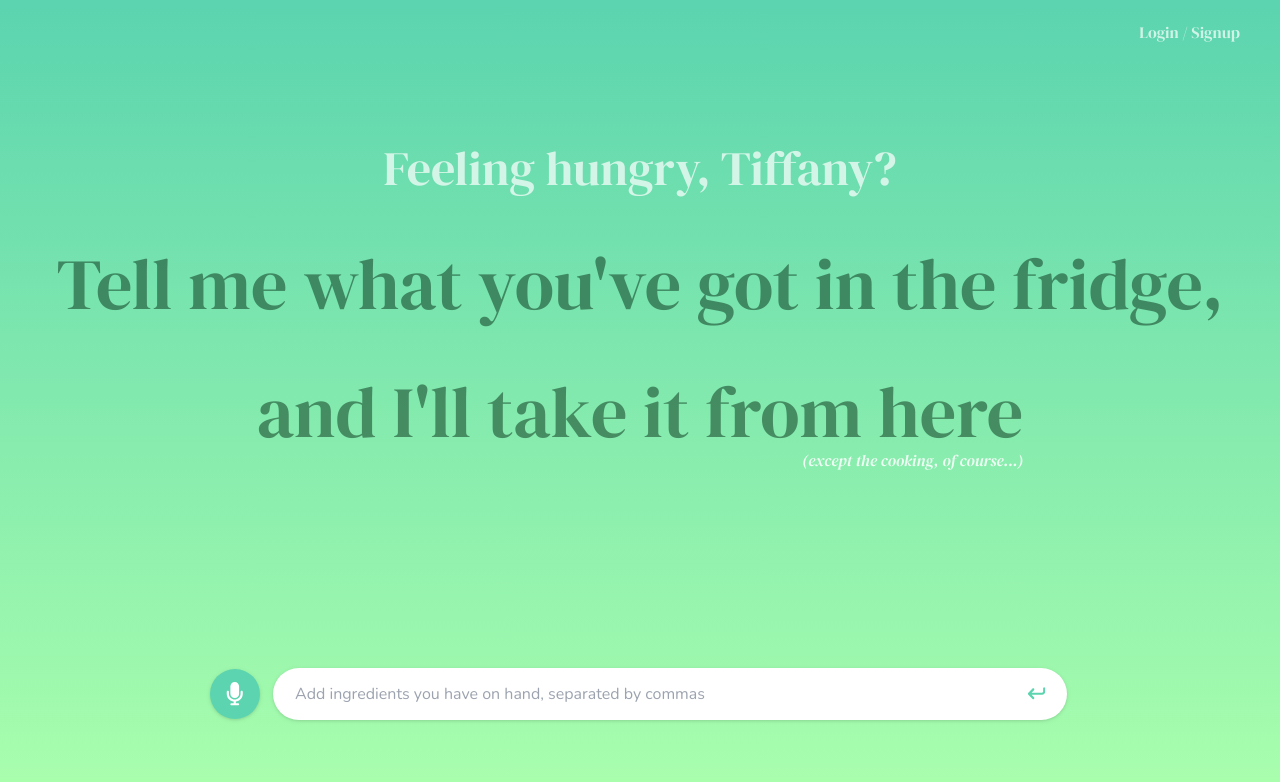
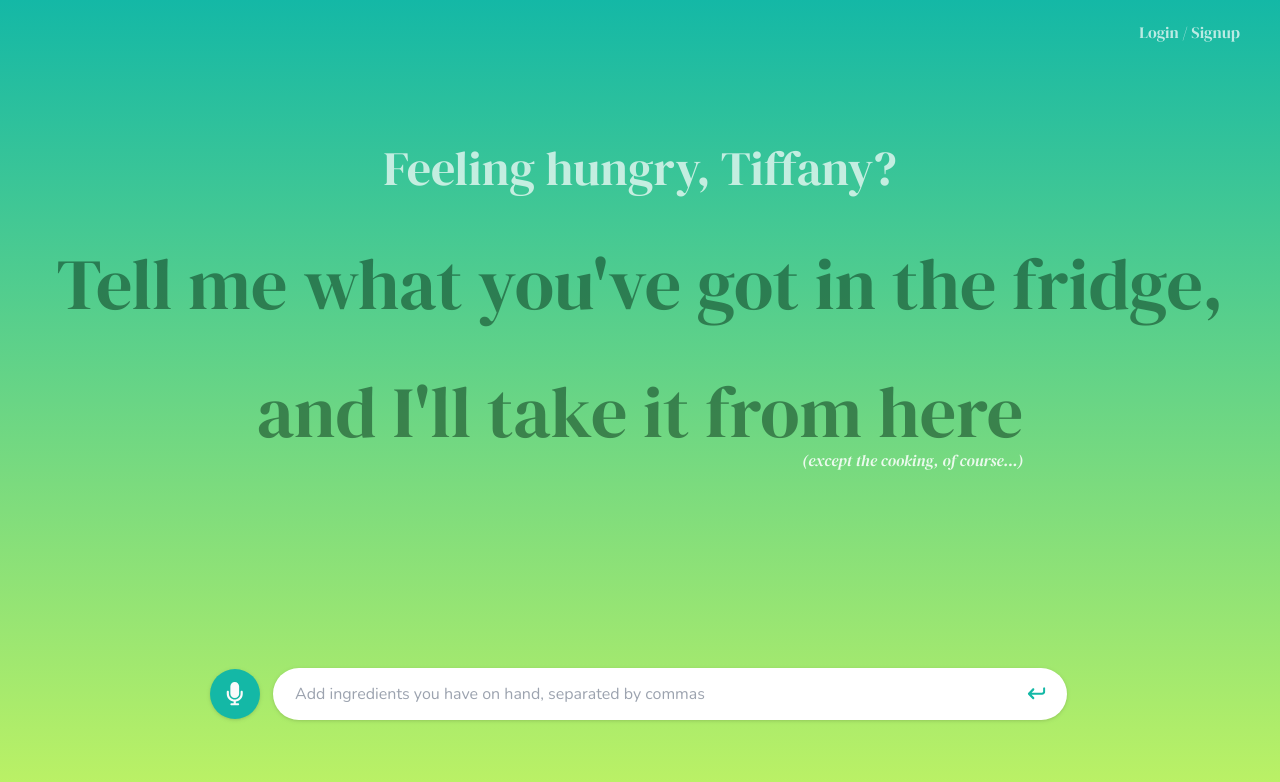
Before and after one commit to spork-ai/spork-ai, a React (Vite) app in the folder apps/web/: page / in a window 1280 px wide. Shown: the top 782 px of the page. Built offline with nearby package versions, Linux system fonts and the light colour scheme.

Commit message:
[rev] Address comments

```diff
--- a/apps/web/src/App.tsx
+++ b/apps/web/src/App.tsx
@@ -1,4 +1,4 @@
-import LandingPage from './LandingPage.tsx';
+import LandingPage from './LandingPage/LandingPage.tsx';
 
 function App() {
     return <LandingPage />;
--- a/apps/web/src/LandingPage.tsx
+++ b/apps/web/src/LandingPage/LandingPage.tsx
@@ -3,7 +3,7 @@ import LandingPageInput from './LandingPageInput.tsx';
 
 function LandingPage() {
     return (
-        <div className="relative h-screen w-screen bg-gradient-to-b from-[#5bd4af] to-[#aaffad]">
+        <div className="relative h-screen w-screen bg-gradient-to-b from-teal-500 to-lime-300">
             <div className="absolute right-10 top-5 font-serif text-white text-opacity-70">
                 Login / Signup
             </div>
--- a/apps/web/src/LandingPageInput.tsx
+++ b/apps/web/src/LandingPage/LandingPageInput.tsx
@@ -1,6 +1,6 @@
-import IconMicrophone from './assets/IconMicrophone.tsx';
-import IconCircle from './assets/IconCircle.tsx';
-import IconArrowTurnLeft from './assets/IconArrowTurnLeft.tsx';
+import IconMicrophone from '../assets/IconMicrophone.tsx';
+import IconCircle from '../assets/IconCircle.tsx';
+import IconArrowTurnLeft from '../assets/IconArrowTurnLeft.tsx';
 
 function LandingPageInput() {
     return (
--- a/apps/web/src/assets/IconArrowTurnLeft.tsx
+++ b/apps/web/src/assets/IconArrowTurnLeft.tsx
@@ -5,21 +5,19 @@
  */
 
 import { ReactElement } from 'react';
+import { ICON_FILL_PRIMARY } from '../constants.tsx';
+import { IconProps } from '../types.tsx';
 
-interface IconArrowTurnLeftProps {
-    fill?: string;
-    ratio?: number;
-}
+const DEFAULT_RATIO = 0.8;
 
-function IconArrowTurnLeft(props: IconArrowTurnLeftProps): ReactElement {
-    const { ratio = 0.8, fill = '#5bd4af' } = props;
+function IconArrowTurnLeft(props: IconProps): ReactElement {
+    const { ratio = DEFAULT_RATIO, fill = ICON_FILL_PRIMARY } = props;
 
     return (
         <svg
-            className="rotate-90"
+            className={`rotate-90 ${fill}`}
             height={14 / ratio}
             width={10.5 / ratio}
-            fill={fill}
             viewBox="0 0 384 512"
             xmlns="http://www.w3.org/2000/svg"
         >
--- a/apps/web/src/assets/IconCircle.tsx
+++ b/apps/web/src/assets/IconCircle.tsx
@@ -1,22 +1,22 @@
 import { ReactElement } from 'react';
+import { ICON_FILL_PRIMARY } from '../constants.tsx';
+import { IconProps } from '../types.tsx';
 
-interface IconCircleProps {
-    children: ReactElement;
-    size?: number;
-}
+const DEFAULT_SIZE = 50;
+const DEFAULT_RATIO = 1;
 
-function IconCircle(props: IconCircleProps): ReactElement {
-    const { size = 50 } = props;
+function IconCircle(props: IconProps): ReactElement {
+    const { fill = ICON_FILL_PRIMARY, ratio = DEFAULT_RATIO } = props;
+    const iconSize = DEFAULT_SIZE / ratio;
 
     return (
         <div className="relative flex h-full w-full items-center justify-center">
-            <svg className="absolute drop-shadow" width={size} height={size}>
-                <circle
-                    cx={size / 2}
-                    cy={size / 2}
-                    r={size / 2}
-                    fill="#5bd4af"
-                />
+            <svg
+                className={`absolute drop-shadow ${fill}`}
+                width={iconSize}
+                height={iconSize}
+            >
+                <circle cx={iconSize / 2} cy={iconSize / 2} r={iconSize / 2} />
             </svg>
             <div className="absolute">{props.children}</div>
         </div>
--- a/apps/web/src/assets/IconMicrophone.tsx
+++ b/apps/web/src/assets/IconMicrophone.tsx
@@ -5,21 +5,20 @@
  */
 
 import { ReactElement } from 'react';
+import { ICON_FILL_SECONDARY } from '../constants.tsx';
+import { IconProps } from '../types.tsx';
 
-interface IconMicrophoneProps {
-    fill?: string;
-    ratio?: number;
-}
+const DEFAULT_RATIO = 1.2;
 
-function IconMicrophone(props: IconMicrophoneProps): ReactElement {
-    const { fill = '#ffffff', ratio = 1.2 } = props;
+function IconMicrophone(props: IconProps): ReactElement {
+    const { ratio = DEFAULT_RATIO, fill = ICON_FILL_SECONDARY } = props;
 
     return (
         <svg
+            className={fill}
             height={28 / ratio}
             width={21 / ratio}
             viewBox="0 0 384 512"
-            fill={fill}
             xmlns="http://www.w3.org/2000/svg"
         >
             <path d="M192 0C139 0 96 43 96 96l0 160c0 53 43 96 96 96s96-43 96-96l0-160c0-53-43-96-96-96zM64 216c0-13.3-10.7-24-24-24s-24 10.7-24 24l0 40c0 89.1 66.2 162.7 152 174.4l0 33.6-48 0c-13.3 0-24 10.7-24 24s10.7 24 24 24l72 0 72 0c13.3 0 24-10.7 24-24s-10.7-24-24-24l-48 0 0-33.6c85.8-11.7 152-85.3 152-174.4l0-40c0-13.3-10.7-24-24-24s-24 10.7-24 24l0 40c0 70.7-57.3 128-128 128s-128-57.3-128-128l0-40z" />
--- /dev/null
+++ b/apps/web/src/constants.tsx
@@ -0,0 +1,2 @@
+export const ICON_FILL_PRIMARY = 'fill-teal-500';
+export const ICON_FILL_SECONDARY = 'fill-neutral-50';
--- /dev/null
+++ b/apps/web/src/types.tsx
@@ -0,0 +1,8 @@
+import { ReactElement } from 'react';
+
+export interface IconProps {
+    children?: ReactElement;
+    className?: string;
+    fill?: string;
+    ratio?: number;
+}
--- a/apps/web/tailwind.config.js
+++ b/apps/web/tailwind.config.js
@@ -2,12 +2,11 @@
 export default {
     content: ['./index.html', './src/**/*.{js,ts,jsx,tsx}'],
     theme: {
-        extend: {
-            fontFamily: {
-                sans: ['Nunito', 'sans-serif'],
-                serif: ['DM Serif Display', 'serif']
-            }
-        }
+        fontFamily: {
+            sans: ['Nunito', 'sans-serif'],
+            serif: ['DM Serif Display', 'serif']
+        },
+        extend: {}
     },
     plugins: []
 };
```
Also changed, not shown: apps/web/src/LandingPage/LandingPageGreetingText.tsx (renamed from apps/web/src/LandingPageGreetingText.tsx).
